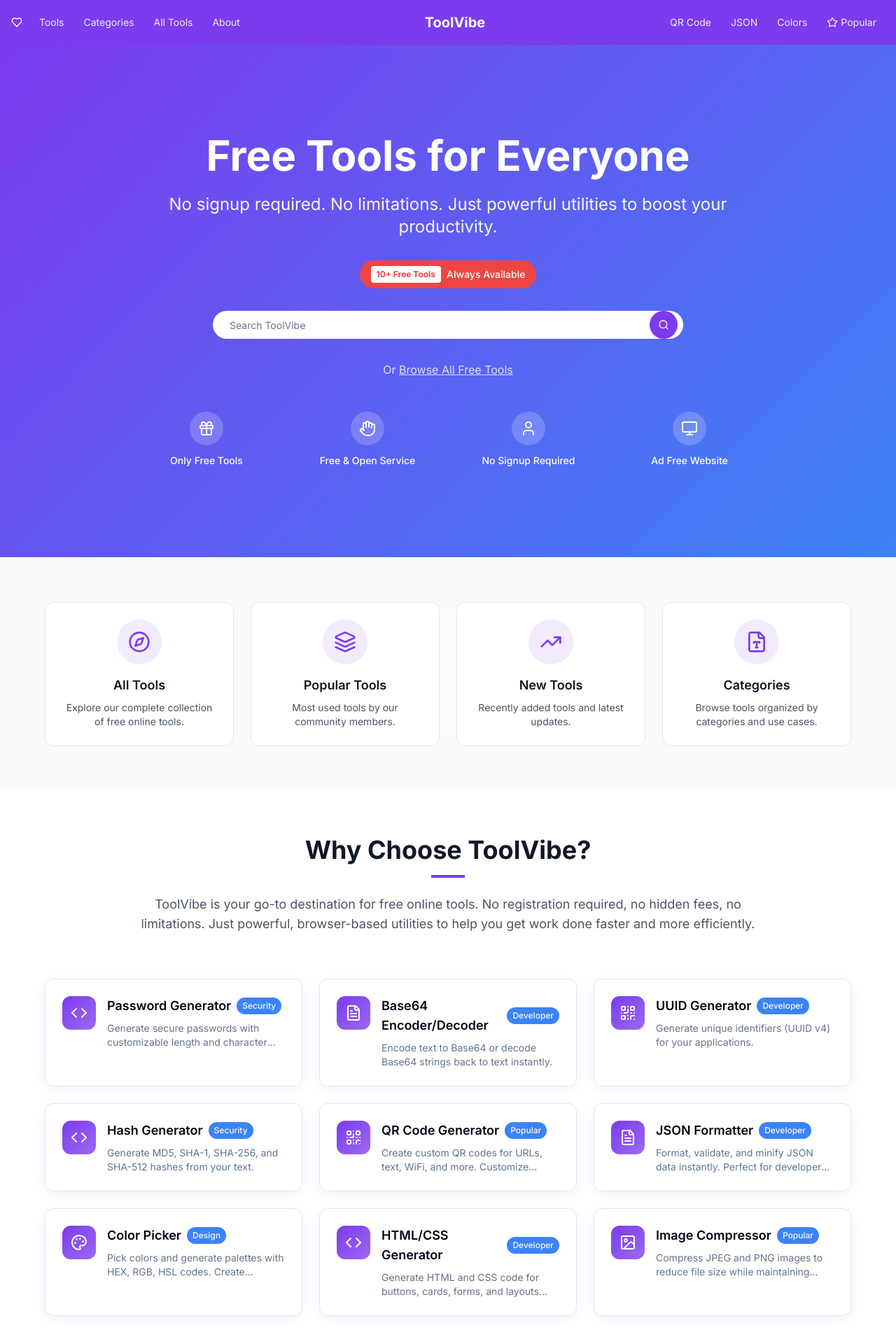
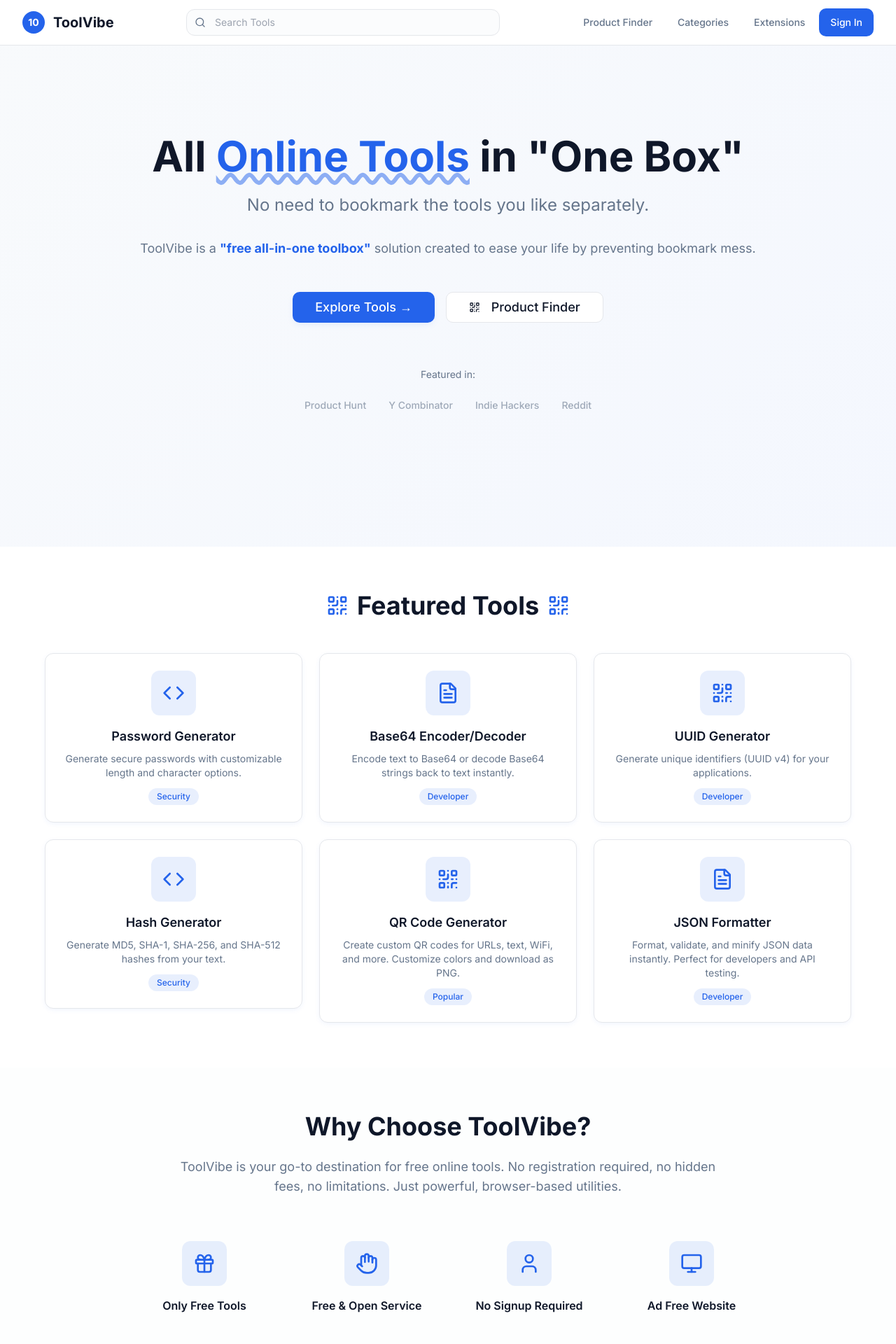
Before and after one commit to Kazimahmud2008/toolvibe, a React (Vite) app: page / in a window 1280 px wide. Shown: the top 1920 px of the page at 70% size. Built offline with nearby package versions, Linux system fonts and the light colour scheme; the HTML template or start-up script is replaced by a standard one.

Commit message:
Refactor: Update site design
Fetch and apply the design aesthetic of 10015.io to the website. This includes updating the color scheme, layout, and overall visual style to match the referenced site.

```diff
--- a/src/components/Layout.tsx
+++ b/src/components/Layout.tsx
@@ -1,13 +1,12 @@
 import { useState } from "react";
 import { Link, useLocation } from "react-router-dom";
-import { Menu, X, Heart, Star } from "lucide-react";
+import { Menu, X, Search } from "lucide-react";
 import { Button } from "@/components/ui/button";
 
 const navigation = [
-  { name: "Tools", href: "/tools" },
+  { name: "Product Finder", href: "/tools" },
   { name: "Categories", href: "/tools" },
-  { name: "All Tools", href: "/tools" },
-  { name: "About", href: "/" },
+  { name: "Extensions", href: "/tools" },
 ];
 
 interface LayoutProps {
@@ -20,51 +19,51 @@ export const Layout = ({ children }: LayoutProps) => {
 
   return (
     <div className="min-h-screen bg-background">
-      {/* Header - MrFreeTools Style */}
-      <header className="bg-primary text-white">
-        <div className="container mx-auto px-4">
-          <div className="flex h-16 items-center justify-between">
-            {/* Left Navigation */}
-            <div className="hidden md:flex items-center space-x-1">
-              <Heart className="h-4 w-4 text-white mr-2" />
-              {navigation.slice(0, 4).map((item) => (
+      {/* Header - 10015.io Style */}
+      <header className="bg-white border-b border-border">
+        <div className="max-w-7xl mx-auto px-4 sm:px-6 lg:px-8">
+          <div className="flex justify-between items-center h-16">
+            {/* Logo */}
+            <div className="flex items-center">
+              <Link to="/" className="flex items-center space-x-3">
+                <div className="w-8 h-8 bg-primary rounded-full flex items-center justify-center">
+                  <span className="text-white font-bold text-sm">10</span>
+                </div>
+                <span className="text-xl font-bold text-foreground">ToolVibe</span>
+              </Link>
+            </div>
+
+            {/* Center Search */}
+            <div className="hidden md:flex flex-1 max-w-md mx-8">
+              <div className="relative w-full">
+                <Search className="absolute left-3 top-1/2 transform -translate-y-1/2 text-muted-foreground w-4 h-4" />
+                <input
+                  type="text"
+                  placeholder="Search Tools"
+                  className="w-full pl-10 pr-4 py-2 border border-border rounded-lg bg-muted/50 text-sm focus:outline-none focus:ring-2 focus:ring-primary/20 focus:border-primary"
+                />
+              </div>
+            </div>
+
+            {/* Desktop Navigation */}
+            <nav className="hidden md:flex items-center space-x-1">
+              {navigation.map((item) => (
                 <Link
                   key={item.name}
                   to={item.href}
-                  className="text-sm text-white/90 hover:text-white px-3 py-2 transition-colors"
+                  className="text-muted-foreground hover:text-foreground px-4 py-2 text-sm font-medium transition-colors rounded-md hover:bg-muted"
                 >
                   {item.name}
                 </Link>
               ))}
-            </div>
-
-            {/* Logo */}
-            <Link to="/" className="flex items-center">
-              <span className="text-xl font-bold text-white">ToolVibe</span>
-            </Link>
-
-            {/* Right Navigation */}
-            <div className="hidden md:flex items-center space-x-1">
-              <Link to="/tools/qr-code" className="text-sm text-white/90 hover:text-white px-3 py-2 transition-colors">
-                QR Code
-              </Link>
-              <Link to="/tools/json-formatter" className="text-sm text-white/90 hover:text-white px-3 py-2 transition-colors">
-                JSON
-              </Link>
-              <Link to="/tools/color-picker" className="text-sm text-white/90 hover:text-white px-3 py-2 transition-colors">
-                Colors
-              </Link>
-              <Link to="/tools" className="text-sm text-white/90 hover:text-white px-3 py-2 transition-colors flex items-center">
-                <Star className="h-4 w-4 mr-1" />
-                Popular
-              </Link>
-            </div>
+              <Button className="ml-4">Sign In</Button>
+            </nav>
 
             {/* Mobile menu button */}
             <Button
               variant="ghost"
               size="sm"
-              className="md:hidden text-white hover:bg-white/20"
+              className="md:hidden"
               onClick={() => setIsMenuOpen(!isMenuOpen)}
             >
               {isMenuOpen ? <X className="h-5 w-5" /> : <Menu className="h-5 w-5" />}
@@ -73,13 +72,13 @@ export const Layout = ({ children }: LayoutProps) => {
 
           {/* Mobile Navigation */}
           {isMenuOpen && (
-            <div className="md:hidden border-t border-white/20">
+            <div className="md:hidden border-t border-border">
               <nav className="flex flex-col space-y-1 px-4 py-4">
                 {navigation.map((item) => (
                   <Link
                     key={item.name}
                     to={item.href}
-                    className="block px-3 py-2 text-sm text-white/90 hover:text-white transition-colors"
+                    className="block px-3 py-2 text-sm text-muted-foreground hover:text-foreground transition-colors"
                     onClick={() => setIsMenuOpen(false)}
                   >
                     {item.name}
@@ -96,11 +95,22 @@ export const Layout = ({ children }: LayoutProps) => {
         {children}
       </main>
 
-      {/* Footer - Simple like MrFreeTools */}
-      <footer className="bg-gray-100 border-t">
-        <div className="container mx-auto px-4 py-8">
-          <div className="text-center text-sm text-gray-600">
-            <p>&copy; 2024 ToolVibe. Free online tools for everyone - no signup required!</p>
+      {/* Footer - Clean like 10015.io */}
+      <footer className="bg-muted/30 border-t border-border">
+        <div className="max-w-7xl mx-auto px-4 sm:px-6 lg:px-8 py-12">
+          <div className="text-center">
+            <div className="flex items-center justify-center space-x-3 mb-4">
+              <div className="w-8 h-8 bg-primary rounded-full flex items-center justify-center">
+                <span className="text-white font-bold text-sm">10</span>
+              </div>
+              <span className="text-xl font-bold text-foreground">ToolVibe</span>
+            </div>
+            <p className="text-sm text-muted-foreground mb-4">
+              All online tools in "one box". Free forever.
+            </p>
+            <p className="text-xs text-muted-foreground">
+              &copy; 2024 ToolVibe. Made with ❤️ for the community.
+            </p>
           </div>
         </div>
       </footer>
--- a/src/index.css
+++ b/src/index.css
@@ -4,47 +4,47 @@
 @tailwind components;
 @tailwind utilities;
 
-/* ToolVibe Design System - Modern Purple & Blue Theme */
+/* 10015.io Inspired Clean Design System */
 
 @layer base {
   :root {
-    /* Core Brand Colors */
+    /* Core Colors */
     --background: 0 0% 100%;
-    --foreground: 222.2 84% 4.9%;
+    --foreground: 222 47% 11%;
 
-    /* ToolVibe Brand Palette - Purple & Blue */
-    --primary: 262 83% 58%; /* Rich Purple #8B5CF6 */
-    --primary-foreground: 0 0% 98%;
-    --primary-glow: 262 83% 68%;
+    /* 10015.io Blue Theme */
+    --primary: 221 83% 53%; /* Clean Blue #4C6EF5 */
+    --primary-foreground: 0 0% 100%;
+    --primary-glow: 221 83% 63%;
 
-    --secondary: 217 91% 60%; /* Bright Blue #3B82F6 */
-    --secondary-foreground: 0 0% 98%;
+    --secondary: 210 40% 96%; /* Light Gray */
+    --secondary-foreground: 222 47% 11%;
 
-    --accent: 142 76% 36%; /* Green Accent #10B981 */
-    --accent-foreground: 0 0% 98%;
+    --accent: 221 83% 53%; /* Same as primary for consistency */
+    --accent-foreground: 0 0% 100%;
 
     /* Neutral System */
     --card: 0 0% 100%;
-    --card-foreground: 222.2 84% 4.9%;
-    --muted: 220 14% 96%; /* Light Gray #F3F4F6 */
-    --muted-foreground: 215.4 16.3% 46.9%;
+    --card-foreground: 222 47% 11%;
+    --muted: 210 40% 98%; /* Very Light Gray */
+    --muted-foreground: 215 16% 47%;
 
     --border: 220 13% 91%;
     --input: 220 13% 91%;
-    --ring: 224 71% 36%;
+    --ring: 221 83% 53%;
 
-    --destructive: 0 84.2% 60.2%;
+    --destructive: 0 84% 60%;
     --destructive-foreground: 210 40% 98%;
 
     /* Gradients */
-    --gradient-primary: linear-gradient(135deg, hsl(var(--primary)), hsl(var(--primary-glow)));
-    --gradient-hero: linear-gradient(135deg, hsl(262 83% 58%) 0%, hsl(217 91% 60%) 100%);
+    --gradient-primary: linear-gradient(135deg, hsl(221 83% 53%), hsl(221 83% 63%));
+    --gradient-hero: linear-gradient(135deg, hsl(210 40% 98%) 0%, hsl(221 83% 53% / 0.1) 100%);
     --gradient-card: linear-gradient(135deg, hsl(var(--background)) 0%, hsl(var(--muted)) 100%);
 
-    /* Shadows */
-    --shadow-elegant: 0 10px 30px -10px hsl(var(--primary) / 0.2);
-    --shadow-glow: 0 0 40px hsl(var(--primary-glow) / 0.3);
-    --shadow-card: 0 4px 20px -2px hsl(var(--primary) / 0.1);
+    /* Shadows - Subtle like 10015.io */
+    --shadow-elegant: 0 4px 12px -4px hsl(221 83% 53% / 0.15);
+    --shadow-glow: 0 0 20px hsl(221 83% 53% / 0.2);
+    --shadow-card: 0 2px 8px -2px hsl(221 83% 53% / 0.1);
 
     --radius: 0.75rem;
 
@@ -119,8 +119,8 @@
     background: var(--gradient-hero);
   }
 
-  .toolvibe-hero {
-    background: linear-gradient(135deg, hsl(262 83% 58%) 0%, hsl(217 91% 60%) 100%);
+  .clean-hero {
+    background: linear-gradient(135deg, hsl(210 40% 98%) 0%, hsl(221 83% 53% / 0.05) 100%);
   }
 
   .card-gradient {
@@ -140,22 +140,22 @@
   }
 
   .hover-lift {
-    @apply transition-all duration-300 hover:scale-105 hover:shadow-glow;
+    @apply transition-all duration-200 hover:scale-[1.02] hover:shadow-elegant;
   }
 
   .tool-card {
-    @apply bg-card border border-border rounded-xl p-6 shadow-card hover-lift;
+    @apply bg-card border border-border rounded-lg p-6 shadow-card hover-lift;
   }
 
   .category-card {
-    @apply bg-white border border-gray-200 rounded-lg p-6 hover:shadow-lg transition-shadow duration-300;
+    @apply bg-white border border-border rounded-lg p-6 hover:shadow-elegant transition-all duration-200;
   }
 
   .btn-primary {
-    @apply bg-primary text-primary-foreground hover:bg-primary/90 shadow-elegant;
+    @apply bg-primary text-primary-foreground hover:bg-primary/90 shadow-elegant rounded-lg;
   }
 
   .btn-secondary {
-    @apply bg-secondary text-secondary-foreground hover:bg-secondary/90;
+    @apply bg-secondary text-secondary-foreground hover:bg-secondary/90 border border-border rounded-lg;
   }
 }
--- a/src/pages/Index.tsx
+++ b/src/pages/Index.tsx
@@ -141,67 +141,70 @@ const categories = [
 const Index = () => {
   return (
     <Layout>
-      {/* Hero Section - MrFreeTools Style */}
-      <section className="toolvibe-hero text-white py-20 md:py-32">
-        <div className="container mx-auto px-4">
+      {/* Hero Section - 10015.io Style */}
+      <section className="clean-hero py-20 md:py-32">
+        <div className="max-w-7xl mx-auto px-4 sm:px-6 lg:px-8">
           <div className="text-center max-w-4xl mx-auto">
-            <h1 className="text-4xl md:text-6xl font-bold mb-6">
-              Free Tools for Everyone
+            <h1 className="text-4xl md:text-6xl font-bold mb-6 text-foreground">
+              All <span className="text-primary underline decoration-wavy decoration-primary/50">Online Tools</span> in "One Box"
             </h1>
-            <p className="text-xl md:text-2xl mb-8 text-white/95">
-              No signup required. No limitations. Just powerful utilities to boost your productivity.
+            <p className="text-xl md:text-2xl mb-8 text-muted-foreground max-w-2xl mx-auto">
+              No need to bookmark the tools you like separately.
+            </p>
+            <p className="text-lg mb-12 text-muted-foreground">
+              ToolVibe is a <strong className="text-primary">"free all-in-one toolbox"</strong> solution created to ease your life by preventing bookmark mess.
             </p>
 
-            {/* Tool Count Badge */}
-            <div className="inline-flex items-center bg-red-500 text-white px-4 py-2 rounded-full text-sm font-medium mb-8">
-              <span className="bg-white text-red-500 px-2 py-1 rounded mr-2 text-xs font-bold">10+ Free Tools</span>
-              Always Available
+            {/* CTA Buttons */}
+            <div className="flex flex-col sm:flex-row gap-4 justify-center items-center mb-16">
+              <Button asChild size="lg" className="btn-primary text-lg px-8 py-4">
+                <Link to="/tools">
+                  Explore Tools →
+                </Link>
+              </Button>
+              <Button variant="outline" size="lg" className="text-lg px-8 py-4">
+                <QrCode className="w-5 h-5 mr-2" />
+                Product Finder
+              </Button>
             </div>
 
-            {/* Search Bar */}
-            <div className="max-w-2xl mx-auto mb-8">
-              <div className="relative">
-                <Input
-                  placeholder="Search ToolVibe"
-                  className="w-full py-4 px-6 text-lg rounded-full bg-white text-gray-900 border-0"
-                />
-                <Button className="absolute right-2 top-1/2 transform -translate-y-1/2 rounded-full w-10 h-10 bg-primary hover:bg-primary/90">
-                  <Search className="w-5 h-5" />
-                </Button>
+            {/* Featured Brands */}
+            <div className="mb-16">
+              <p className="text-sm text-muted-foreground mb-6">Featured in:</p>
+              <div className="flex justify-center items-center gap-8 opacity-60">
+                <div className="text-sm font-medium text-muted-foreground">Product Hunt</div>
+                <div className="text-sm font-medium text-muted-foreground">Y Combinator</div>
+                <div className="text-sm font-medium text-muted-foreground">Indie Hackers</div>
+                <div className="text-sm font-medium text-muted-foreground">Reddit</div>
               </div>
-            </div>
-
-            <p className="text-white/80 mb-12">
-              Or <Link to="/tools" className="underline hover:no-underline">Browse All Free Tools</Link>
-            </p>
-
-            {/* Highlights */}
-            <div className="grid grid-cols-2 md:grid-cols-4 gap-6 max-w-4xl mx-auto">
-              {highlights.map((highlight, index) => (
-                <div key={index} className="flex flex-col items-center">
-                  <div className="bg-white/20 rounded-full w-12 h-12 flex items-center justify-center mb-3">
-                    <highlight.icon className="w-6 h-6 text-white" />
-                  </div>
-                  <span className="text-white text-sm font-medium">{highlight.title}</span>
-                </div>
-              ))}
             </div>
           </div>
         </div>
       </section>
 
-      {/* Categories Section */}
-      <section className="py-16 bg-gray-50">
-        <div className="container mx-auto px-4">
-          <div className="grid gap-6 md:grid-cols-2 lg:grid-cols-4 max-w-6xl mx-auto">
-            {categories.map((category, index) => (
-              <Link to={category.href} key={index}>
-                <div className="category-card text-center">
-                  <div className="bg-primary/10 rounded-full w-16 h-16 flex items-center justify-center mx-auto mb-4">
-                    <category.icon className="w-8 h-8 text-primary" />
+      {/* Featured Tools Section */}
+      <section className="py-16 bg-white">
+        <div className="max-w-7xl mx-auto px-4 sm:px-6 lg:px-8">
+          <div className="text-center mb-12">
+            <h2 className="text-3xl md:text-4xl font-bold mb-4 text-foreground flex items-center justify-center gap-3">
+              <QrCode className="w-8 h-8 text-primary" />
+              Featured Tools
+              <QrCode className="w-8 h-8 text-primary" />
+            </h2>
+          </div>
+
+          <div className="grid gap-6 md:grid-cols-2 lg:grid-cols-3 max-w-6xl mx-auto">
+            {tools.slice(0, 6).map((tool, index) => (
+              <Link to={tool.href} key={index}>
+                <div className="tool-card text-center group">
+                  <div className="bg-primary/10 rounded-lg w-16 h-16 flex items-center justify-center mx-auto mb-4 group-hover:bg-primary/20 transition-colors">
+                    <tool.icon className="w-8 h-8 text-primary" />
                   </div>
-                  <h3 className="text-lg font-semibold mb-2 text-gray-900">{category.title}</h3>
-                  <p className="text-gray-600 text-sm">{category.description}</p>
+                  <h3 className="text-lg font-semibold mb-2 text-foreground">{tool.title}</h3>
+                  <p className="text-muted-foreground text-sm">{tool.description}</p>
+                  <span className="inline-block mt-3 px-3 py-1 bg-primary/10 text-primary text-xs rounded-full font-medium">
+                    {tool.badge}
+                  </span>
                 </div>
               </Link>
             ))}
@@ -209,30 +212,33 @@ const Index = () => {
         </div>
       </section>
 
-      {/* How to Use Section */}
-      <section className="py-16 bg-white">
-        <div className="container mx-auto px-4">
+      {/* Why Choose Section */}
+      <section className="py-16 bg-muted/30">
+        <div className="max-w-7xl mx-auto px-4 sm:px-6 lg:px-8">
           <div className="text-center mb-16">
-            <h2 className="text-3xl md:text-4xl font-bold mb-4 text-gray-900">Why Choose ToolVibe?</h2>
-            <div className="w-12 h-1 bg-primary mx-auto mb-6"></div>
-            <p className="text-lg text-gray-600 max-w-4xl mx-auto">
+            <h2 className="text-3xl md:text-4xl font-bold mb-6 text-foreground">Why Choose ToolVibe?</h2>
+            <p className="text-lg text-muted-foreground max-w-3xl mx-auto">
               ToolVibe is your go-to destination for free online tools. No registration required,
-              no hidden fees, no limitations. Just powerful, browser-based utilities to help you
-              get work done faster and more efficiently.
+              no hidden fees, no limitations. Just powerful, browser-based utilities.
             </p>
           </div>
 
-          {/* Popular Tools Grid */}
-          <div className="grid gap-6 md:grid-cols-2 lg:grid-cols-3 max-w-6xl mx-auto mb-16">
-            {tools.map((tool, index) => (
-              <ToolCard key={index} {...tool} />
+          {/* Highlights Grid */}
+          <div className="grid grid-cols-2 md:grid-cols-4 gap-8 max-w-4xl mx-auto mb-16">
+            {highlights.map((highlight, index) => (
+              <div key={index} className="text-center">
+                <div className="bg-primary/10 rounded-lg w-16 h-16 flex items-center justify-center mx-auto mb-4">
+                  <highlight.icon className="w-8 h-8 text-primary" />
+                </div>
+                <h3 className="font-semibold text-foreground mb-2">{highlight.title}</h3>
+              </div>
             ))}
           </div>
 
           <div className="text-center">
-            <Button asChild size="lg" className="btn-primary text-lg px-8">
+            <Button asChild size="lg" className="btn-primary text-lg px-8 py-4">
               <Link to="/tools">
-                View All Tools
+                View All Tools →
               </Link>
             </Button>
           </div>
```
